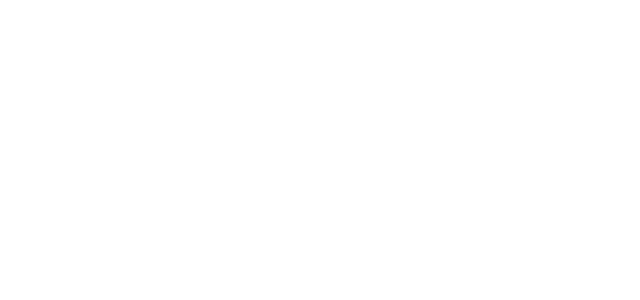
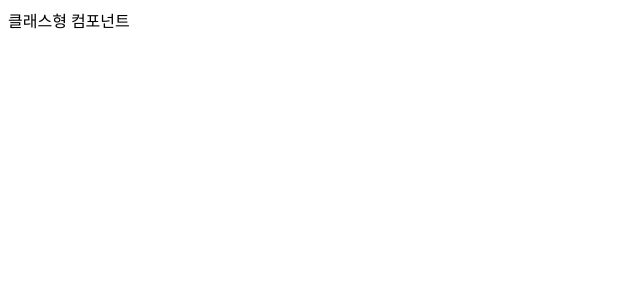
Before and after one commit to SueYeong/base_react, a React (Create React App) app: page / in a window 1280 px wide. Shown: the top 300 px of the page, without its empty margins (0-640 px from the left). Built offline with nearby package versions, Linux system fonts and the light colour scheme.

Commit message:
classcomponent

```diff
--- a/src/App.js
+++ b/src/App.js
@@ -1,4 +1,5 @@
 import TagRule from "./components/1_jsxRule/TagRule";
+import ClassComponent from "./components/2_component/ClassComponent";
 // import FnComponent from "./components/2_component/FnComponent";
 import {
   FnComponent_1,
@@ -14,6 +15,7 @@
       {/* <FnComponent /> */}
       {/* <FnComponent_1 />
       <FnComponent_2 /> */}
+      <ClassComponent />
     </div>
   );
 };
--- a/src/components/2_component/ClassComponent.js
+++ b/src/components/2_component/ClassComponent.js
@@ -0,0 +1,9 @@
+import { Component } from "react";
+
+class ClassComponent extends Component {
+  render() {
+    return <div>클래스형 컴포넌트</div>;
+  }
+}
+
+export default ClassComponent;
```
